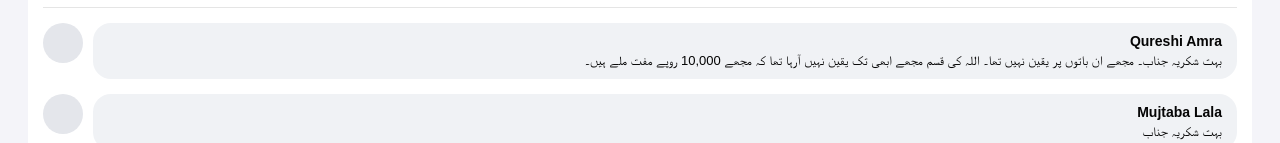
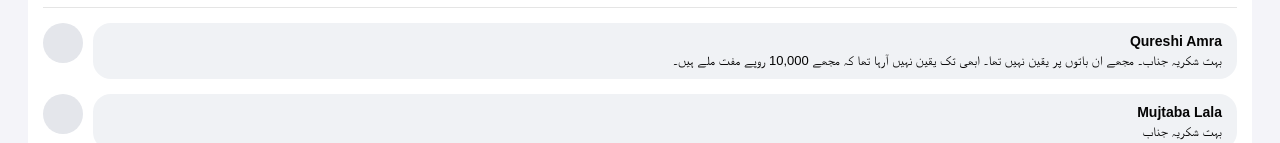
Before and after one commit to digital-website-online/-independence-day-5000-receive, a plain HTML site: page index.html in a window 1280 px wide. Shown: the part 880-1023 px from the top of the page. Drawn offline with Linux system fonts and the light colour scheme.

Commit message:
Update index.html

```diff
--- a/index.html
+++ b/index.html
@@ -49,7 +49,7 @@
       <div style="width: 40px; height: 40px; border-radius: 50%; background-color: #e4e6eb; flex-shrink: 0;"></div>
       <div style="background-color: #f0f2f5; padding: 10px 15px; border-radius: 18px; flex: 1;">
         <div style="font-weight: bold; font-size: 14px; color: #050505;">Qureshi Amra</div>
-        <div style="font-size: 13px; color: #050505; margin-top: 4px;">بہت شکریہ جناب۔ مجھے ان باتوں پر یقین نہیں تھا۔ اللہ کی قسم مجھے ابھی تک یقین نہیں آرہا تھا کہ مجھے 10,000 روپے مفت ملے ہیں۔</div>
+        <div style="font-size: 13px; color: #050505; margin-top: 4px;">بہت شکریہ جناب۔ مجھے ان باتوں پر یقین نہیں تھا۔ ابھی تک یقین نہیں آرہا تھا کہ مجھے 10,000 روپے مفت ملے ہیں۔</div>
       </div>
     </div>
 
```
